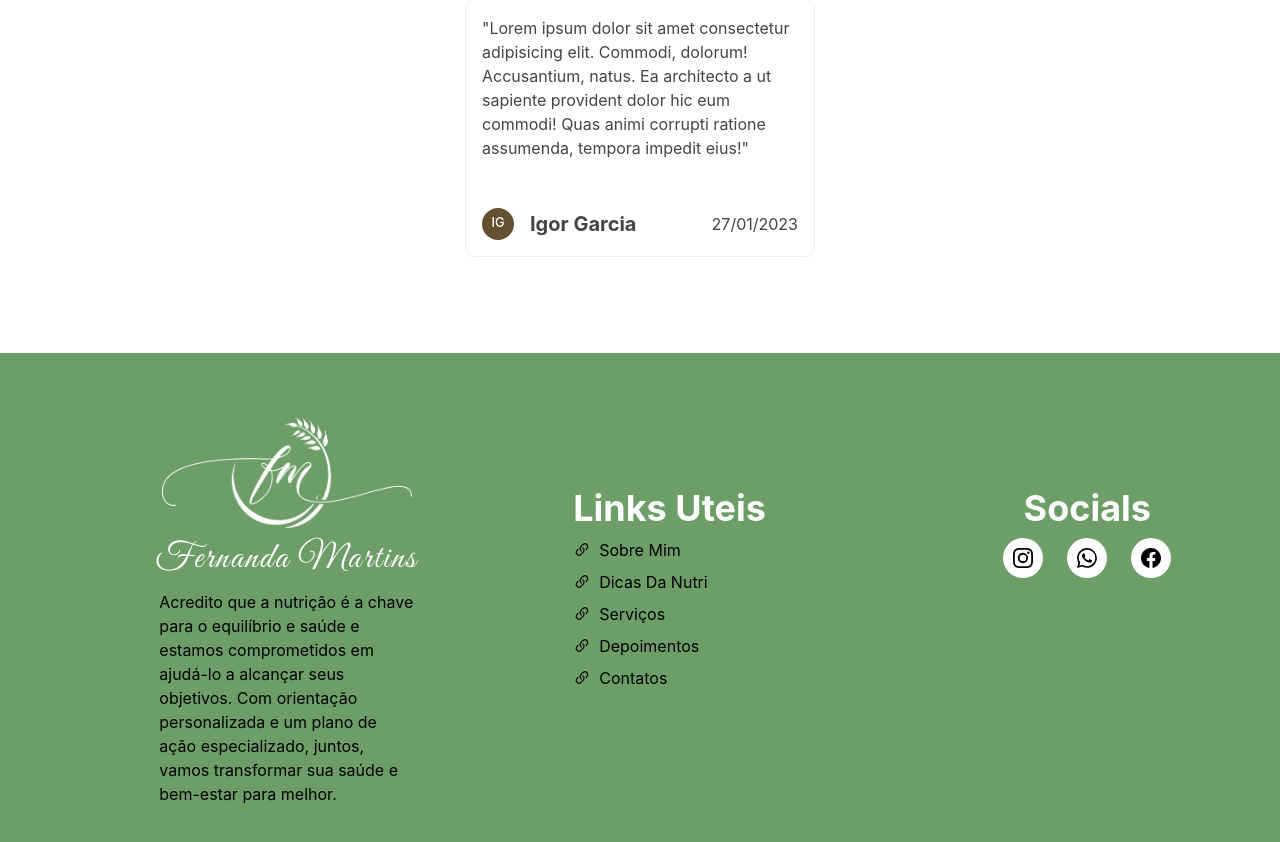
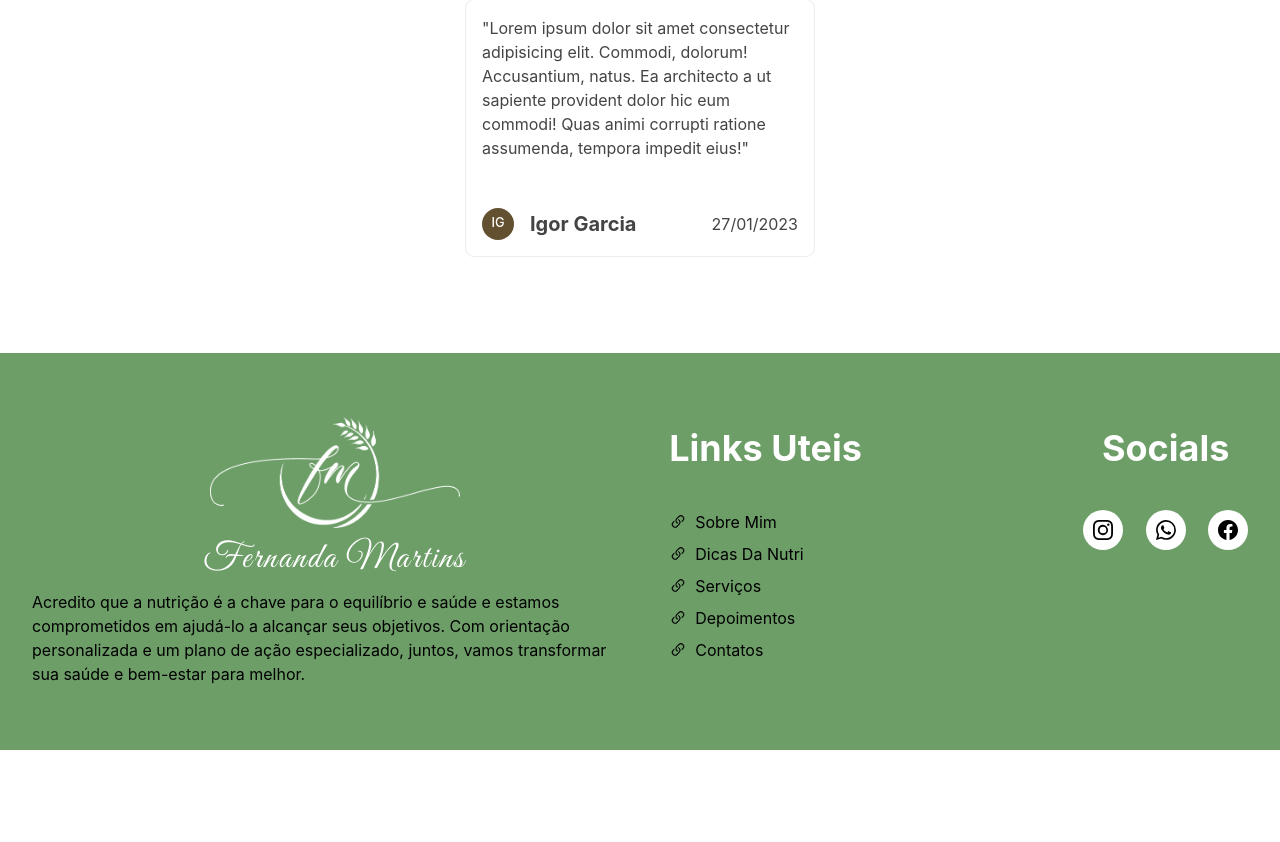
Before and after one commit to devigorgarcia/fermartins-nutri, a React (Vite) app: page / in a window 1280 px wide. Shown: the part 3119-3961 px from the top of the page. After the commit the page ends 3869 px from the top, so only its background shows below. Built offline with nearby package versions, Linux system fonts and the light colour scheme.

Commit message:
hofix: espaçamentos

```diff
--- a/src/Components/Footer/index.tsx
+++ b/src/Components/Footer/index.tsx
@@ -23,7 +23,6 @@ export const Footer = () => {
       color="black"
       p="4rem 2rem"
       align={{ base: "center", md: "flex-start" }}
-      justify="space-between"
       flexDir={{ base: "column", md: "row" }}
       gap="2rem"
     >
@@ -39,7 +38,7 @@ export const Footer = () => {
             Fernanda Martins
           </Text>
         </Flex>
-        <Text width={{ base: "100%", md: "50%" }}>
+        <Text width={{ base: "100%", md: "100%" }}>
           Acredito que a nutrição é a chave para o equilíbrio e saúde e estamos
           comprometidos em ajudá-lo a alcançar seus objetivos. Com orientação
           personalizada e um plano de ação especializado, juntos, vamos
@@ -51,14 +50,15 @@ export const Footer = () => {
         gap="0.5rem"
         align={{ base: "center", md: "flex-start" }}
         w="100%"
-        mt={{ base: 0, md: "70px" }}
+        mt={{ base: 0, md: "10px" }}
       >
         <Heading color={"white"}>Links Uteis</Heading>
-        <Flex flexDir={"column"} gap='0.5rem'>
+        <Flex flexDir={"column"} gap="0.5rem">
           <Flex
             align={"center"}
             gap="0.5rem"
             _hover={{ color: "white", fontWeight: "bold" }}
+            mt={{ base: "20px", md: "2rem" }}
           >
             <BsLink45Deg size="18px" />
             <Link href="#aboutMe">Sobre Mim</Link>
@@ -97,9 +97,11 @@ export const Footer = () => {
           </Flex>
         </Flex>
       </Flex>
-      <VStack w="100%" mt={{ base: 0, md: "70px" }} gap="0.5rem">
-        <Heading color={"white"}>Socials</Heading>
-        <HStack spacing={6}>
+      <VStack mt={{ base: 0, md: "10px" }} gap="0.5rem">
+        <Heading mb={{ base: "20px", md: "2rem" }} color={"white"}>
+          Socials
+        </Heading>
+        <Flex gap="1.4rem">
           <Tooltip label="Instagram">
             <Link
               _hover={{ textDecor: "none" }}
@@ -181,7 +183,7 @@ export const Footer = () => {
               </Flex>
             </Link>
           </Tooltip>
-        </HStack>
+        </Flex>
       </VStack>
     </Flex>
   );
```
